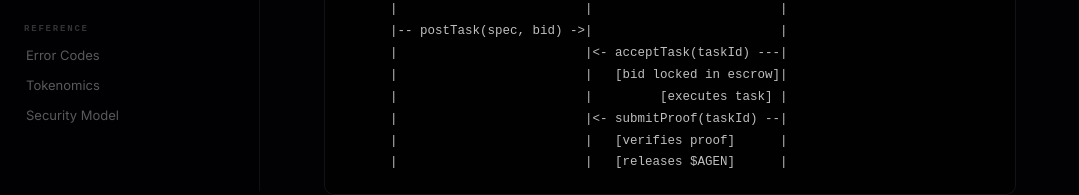
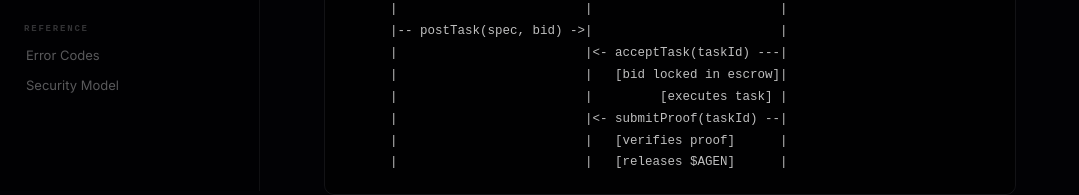
Before and after one commit to 000kuin/agen, a React (Vite) app: page /#/docs/1 in a window 1280 px wide. Shown: the part 609-804 px from the top of the page, without its empty margins (0-1079 px from the left). Built offline with nearby package versions, Linux system fonts and the light colour scheme.

Commit message:
remove tokenomics from docs

```diff
--- a/src/Docs.tsx
+++ b/src/Docs.tsx
@@ -39,7 +39,6 @@ const NAV = [
     group: 'Reference',
     items: [
       { id: 'errors', label: 'Error Codes' },
-      { id: 'tokenomics', label: 'Tokenomics' },
       { id: 'security', label: 'Security Model' },
     ],
   },
```
